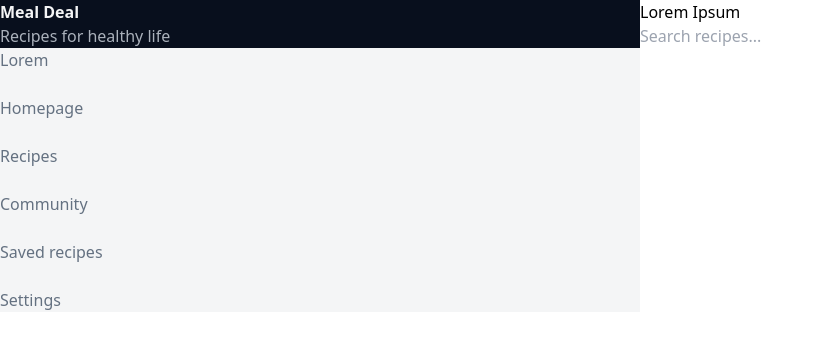
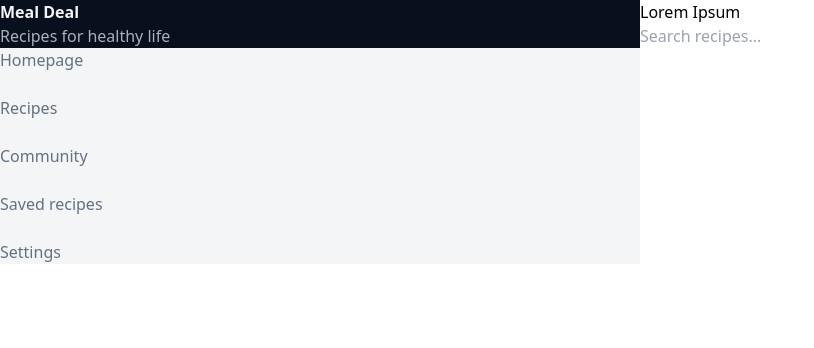
Before and after one commit to DominikLoncar/coding-challenge-recipes, a Gatsby site: page / in a window 1280 px wide. Shown: the whole page, without its empty margins (0-814 px from the left). Built offline with nearby package versions, Linux system fonts and the light colour scheme; Gatsby itself is replaced by a stand-in of ours.

Commit message:
Displayed all navbarItems via map array method.

```diff
--- a/src/components/Navbar.js
+++ b/src/components/Navbar.js
@@ -29,22 +29,9 @@ export default function Navbar() {
   return (
     <div className="bg-light-gray text-dark-gray">
       <ul className="flex flex-col gap-6">
-        <NavbarItem link="" />
-        <li className="hover:text-dark-green">
-          <Link to="/">Homepage</Link>
-        </li>
-        <li>
-          <Link to="/">Recipes</Link>
-        </li>
-        <li>
-          <Link to="/">Community</Link>
-        </li>
-        <li>
-          <Link to="/">Saved recipes</Link>
-        </li>
-        <li>
-          <Link to="/">Settings</Link>
-        </li>
+        {navbarItems.map(item => (
+          <NavbarItem link={item.link} text={item.text} />
+        ))}
       </ul>
     </div>
   );
```
